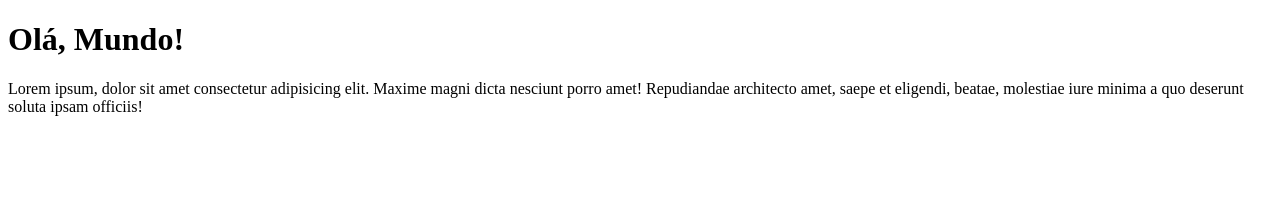
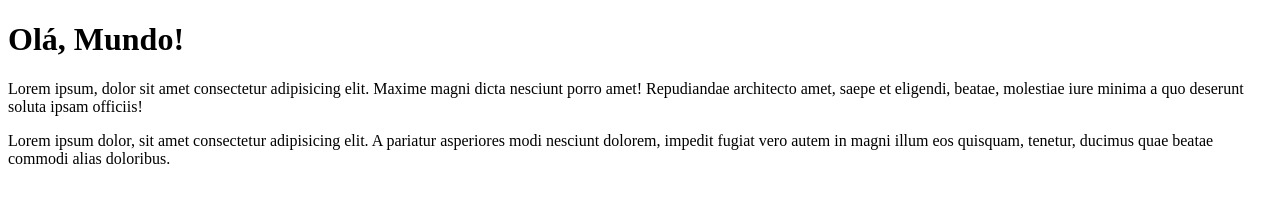
Before and after one commit to gabriellisboa08/Ola-mundo, a plain HTML site: page site-exemplo/index.html in a window 1280 px wide. Drawn offline with Linux system fonts and the light colour scheme.

Commit message:
adicionei um parágrafo

```diff
--- a/site-exemplo/index.html
+++ b/site-exemplo/index.html
@@ -9,5 +9,6 @@
 <body>
     <h1>Olá, Mundo!</h1>
     <p>Lorem ipsum, dolor sit amet consectetur adipisicing elit. Maxime magni dicta nesciunt porro amet! Repudiandae architecto amet, saepe et eligendi, beatae, molestiae iure minima a quo deserunt soluta ipsam officiis! </p>
+    <p>Lorem ipsum dolor, sit amet consectetur adipisicing elit. A pariatur asperiores modi nesciunt dolorem, impedit fugiat vero autem in magni illum eos quisquam, tenetur, ducimus quae beatae commodi alias doloribus.</p>
 </body>
 </html>
```
